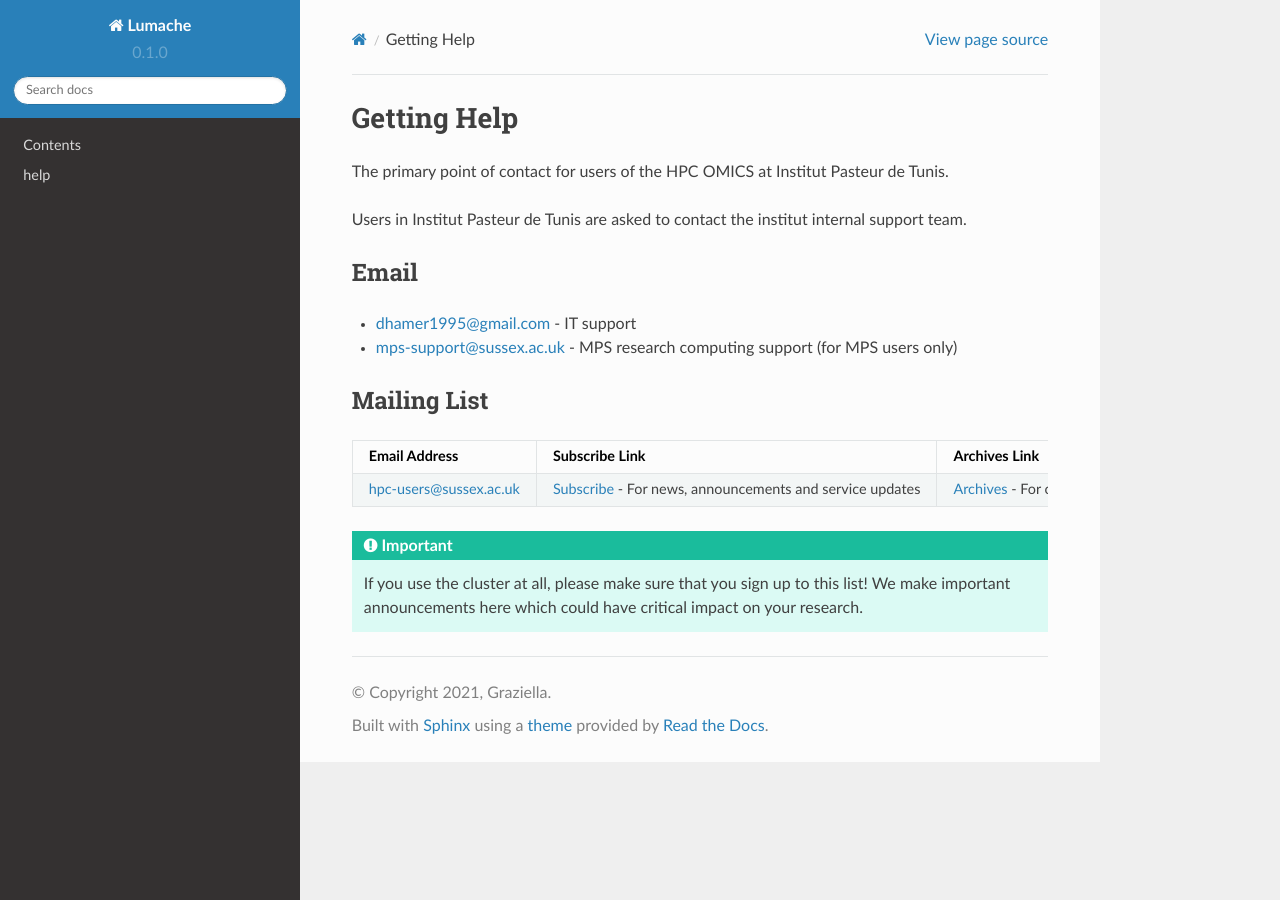
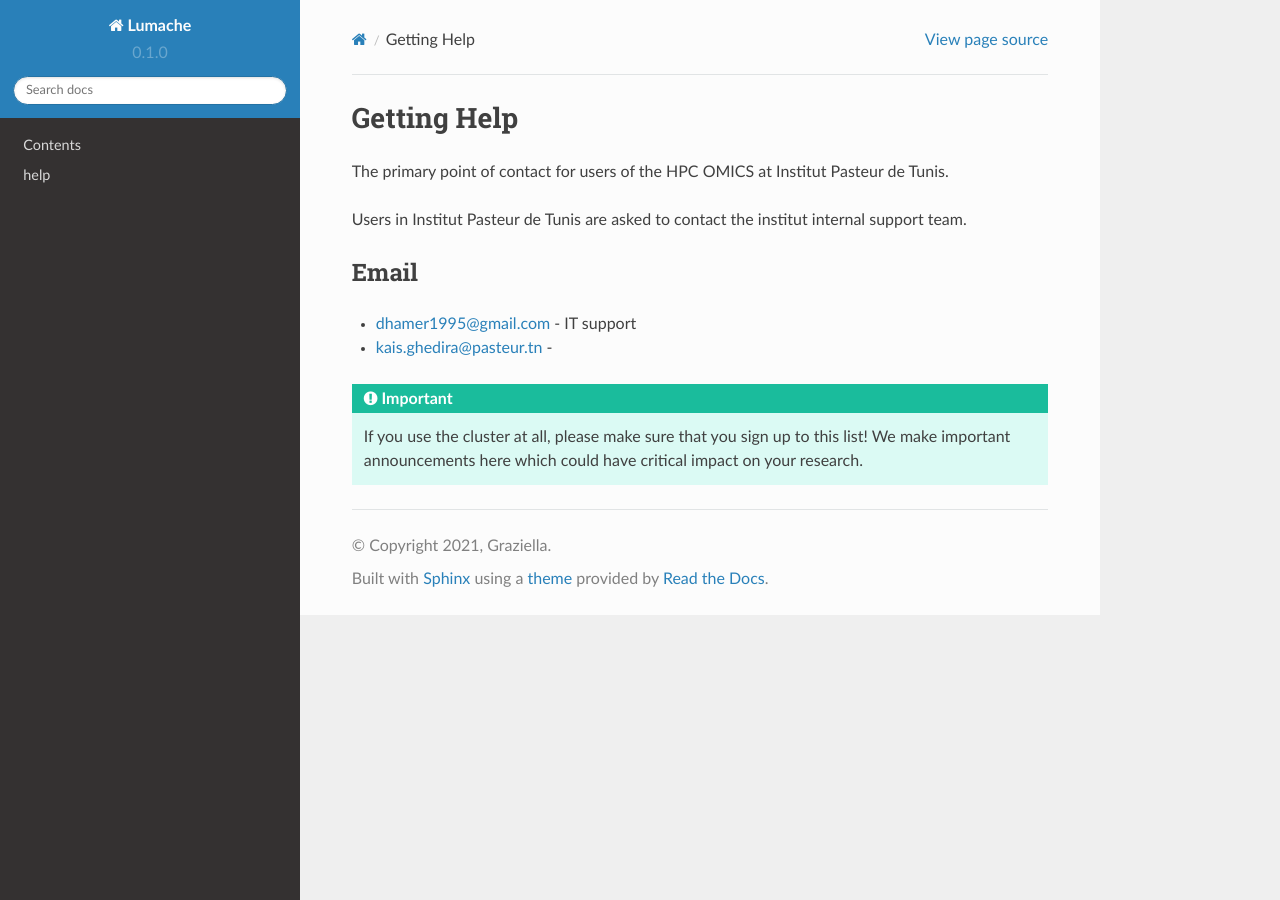
Before and after one commit to IPT-OMICS/IPT-OMICS, a Sphinx documentation site: the page built from docs/source/help.rst, in a window 1280 px wide. Built offline with Sphinx 7.4.7 and the Read the Docs theme 2.0.0, drawn with Linux system fonts in a browser that asks for light colours; pages that are not in the unit, such as notebooks, are missing from menus.

Commit message:
Update help.rst

```diff
--- a/docs/source/help.rst
+++ b/docs/source/help.rst
@@ -10,17 +10,9 @@ Email
 
 - dhamer1995@gmail.com - IT support
 
-- mps-support@sussex.ac.uk - MPS research computing support (for MPS users only)
+- kais.ghedira@pasteur.tn  -
 
-Mailing List
-------------
 
-+-------------------------+---------------------------------------------------------------------------+---------------------------------------------------------------------+----------------------------------------------------------------+
-| Email Address           | Subscribe Link                                                            | Archives Link                                                       | Admin Link                                                     |
-+=========================+===========================================================================+=====================================================================+================================================================+
-| hpc-users@sussex.ac.uk  | `Subscribe <https://lists.sussex.ac.uk/mailman/listinfo/hpc-users>`_      | `Archives <https://lists.sussex.ac.uk/mailman/private/hpc-users/>`_ | `Admin <https://lists.sussex.ac.uk/mailman/admin/hpc-users/>`_ |
-|                         | - For news, announcements and service updates                             | - For catching up with historical posts                             |                                                                |
-+-------------------------+---------------------------------------------------------------------------+---------------------------------------------------------------------+----------------------------------------------------------------+
 
 
 .. important::
```
